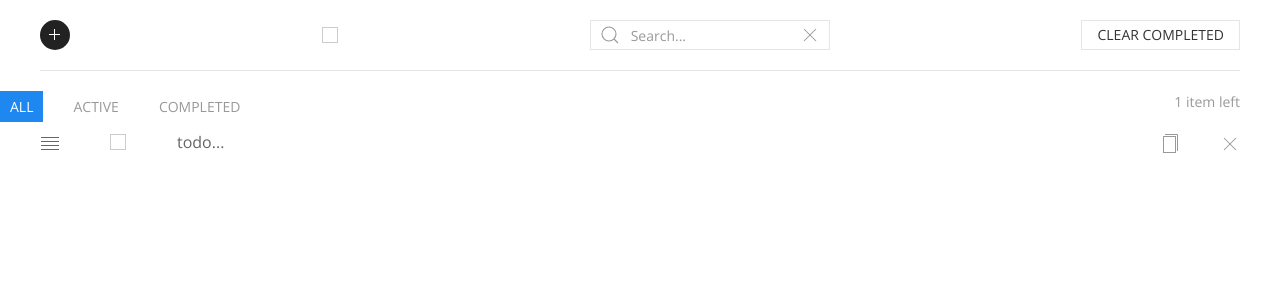
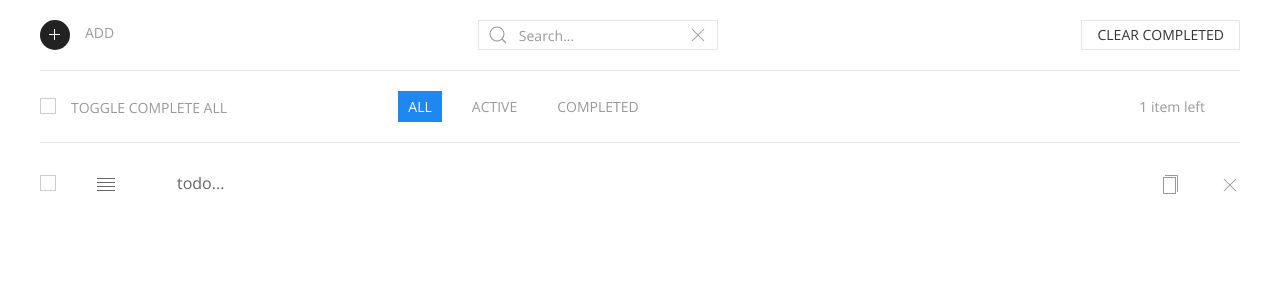
Before and after one commit to samuelkarani/todolist-react, a React (Create React App) app: page / in a window 1280 px wide. Both pictures are taken after a click on the button "Open". Shown: the top 300 px of the page. Built offline with nearby package versions, Linux system fonts and the light colour scheme; no server answers.

Commit message:
improved styling

```diff
--- a/src/components/App.js
+++ b/src/components/App.js
@@ -39,7 +39,7 @@ export default class App extends PureComponent {
       const todoList = prevState.todoList.filter(
         todo => todo.completed !== true
       );
-      return { todoList };
+      return { todoList, allCompleted: false };
     });
   };
 
@@ -114,17 +114,24 @@ export default class App extends PureComponent {
   };
 
   handleFilter = () => {
-    let todoList = this.state.todoList;
+    let filteredTodoList = this.state.todoList;
     const { filter, status } = this.state;
-    if (filter) todoList = todoList.filter(todo => todo.title.includes(filter));
-    const itemsLeft = computeTodoLeft(todoList);
+    if (filter)
+      filteredTodoList = filteredTodoList.filter(todo =>
+        todo.title.includes(filter)
+      );
+    const itemsLeft = computeTodoLeft(filteredTodoList);
     if (status === "active")
-      todoList = todoList.filter(todo => todo.completed === false);
+      filteredTodoList = filteredTodoList.filter(
+        todo => todo.completed === false
+      );
     if (status === "completed")
-      todoList = todoList.filter(todo => todo.completed === true);
+      filteredTodoList = filteredTodoList.filter(
+        todo => todo.completed === true
+      );
 
     return {
-      todoList,
+      filteredTodoList,
       itemsLeft
     };
   };
@@ -157,8 +164,8 @@ export default class App extends PureComponent {
   }
 
   render() {
-    const { allCompleted, filter, status } = this.state;
-    const { todoList, itemsLeft } = this.handleFilter();
+    const { allCompleted, filter, status, todoList } = this.state;
+    const { filteredTodoList, itemsLeft } = this.handleFilter();
 
     return (
       <div>
@@ -178,7 +185,25 @@ export default class App extends PureComponent {
             <div className="uk-grid">
               {todoList.length > 0 && (
                 <div className="uk-width-expand" uk-filter="target: .js-filter">
-                  <div className="uk-flex uk-flex-between uk-grid">
+                  <div className="uk-grid uk-child-width-1-3@s uk-flex-middle">
+                    <div className="uk-grid uk-grid-small">
+                      <div>
+                        <input
+                          className="uk-checkbox"
+                          type="checkbox"
+                          checked={allCompleted}
+                          onChange={this.handleToggleCompleteAll}
+                          filter={filter}
+                        />
+                      </div>
+
+                      <div>
+                        <span className="uk-text-margin-small-left uk-text-meta uk-text-uppercase">
+                          toggle complete all
+                        </span>
+                      </div>
+                    </div>
+
                     <ul className="uk-subnav uk-subnav-pill">
                       <li
                         onClick={() => this.handleChangeStatus("all")}
@@ -202,13 +227,15 @@ export default class App extends PureComponent {
                         <a>Completed</a>
                       </li>
                     </ul>
-                    <div>
+
+                    <div className="uk-text-right">
                       <p className="uk-text-meta uk-text-small">{`
                     ${itemsLeft} item${itemsLeft > 1 ? "s" : ""} left`}</p>
                     </div>
                   </div>
+                  <hr />
                   <TodoList
-                    todoList={todoList}
+                    todoList={filteredTodoList}
                     handleEditTodo={this.handleEditTodo}
                     handleRemoveTodo={this.handleRemoveTodo}
                     handleDuplicateTodo={this.handleDuplicateTodo}
--- a/src/components/AppBar.js
+++ b/src/components/AppBar.js
@@ -3,8 +3,6 @@ import PropTypes from "prop-types";
 import Search from "./Search";
 
 const AppBar = ({
-  allCompleted,
-  handleToggleCompleteAll,
   handleClearCompleted,
   handleAdd,
   handleSearch,
@@ -12,18 +10,14 @@ const AppBar = ({
   filter
 }) => (
   <div className="uk-flex uk-flex-middle uk-flex-between">
-    <div>
-      <button uk-marker="" onClick={handleAdd} />
-    </div>
+    <div className="uk-grid uk-grid-small">
+      <div>
+        <button uk-marker="" onClick={handleAdd} />
+      </div>
 
-    <div>
-      <input
-        className="uk-checkbox"
-        type="checkbox"
-        checked={allCompleted}
-        onChange={handleToggleCompleteAll}
-        filter={filter}
-      />
+      <div>
+        <span className="uk-text-meta uk-text-uppercase">add</span>
+      </div>
     </div>
 
     <div>
@@ -46,9 +40,7 @@ const AppBar = ({
 );
 
 AppBar.propTypes = {
-  allCompleted: PropTypes.bool.isRequired,
   handleClearCompleted: PropTypes.func.isRequired,
-  handleToggleCompleteAll: PropTypes.func.isRequired,
   handleAdd: PropTypes.func.isRequired,
   handleSearch: PropTypes.func.isRequired,
   handleClearSearch: PropTypes.func.isRequired,
--- a/src/components/TodoItem.js
+++ b/src/components/TodoItem.js
@@ -71,12 +71,6 @@ const TodoItem = class extends PureComponent {
       <li data-status={status}>
         <div className="uk-flex uk-flex-middle uk-grid">
           <div>
-            <span
-              className="uk-sortable-handle uk-margin-small-right"
-              uk-icon="icon: table"
-            />
-          </div>
-          <div>
             <input
               className="uk-checkbox"
               type="checkbox"
@@ -84,6 +78,12 @@ const TodoItem = class extends PureComponent {
               onChange={e =>
                 handleEditTodo({ completed: e.target.checked, id })
               }
+            />
+          </div>
+          <div>
+            <span
+              className="uk-sortable-handle uk-margin-small-right"
+              uk-icon="icon: table"
             />
           </div>
           <div className="uk-width-expand">
```
